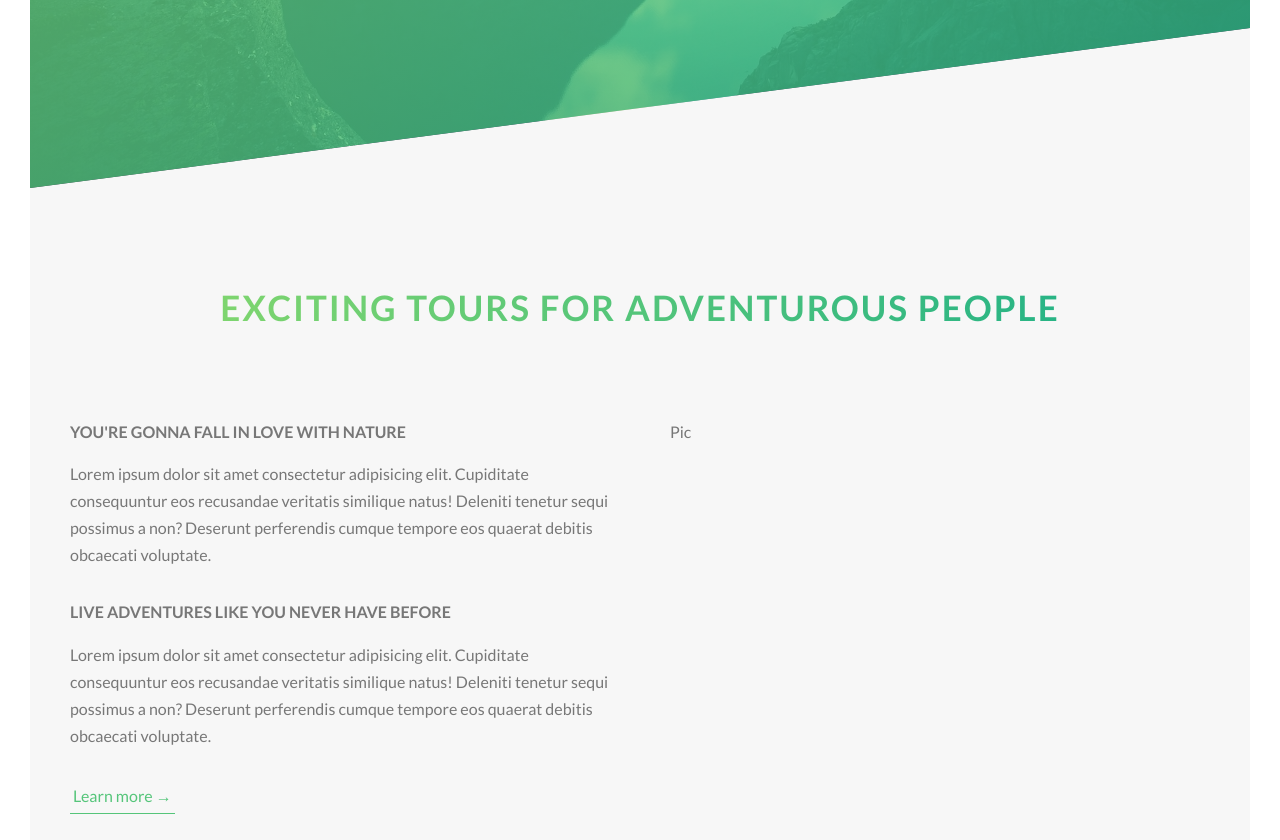
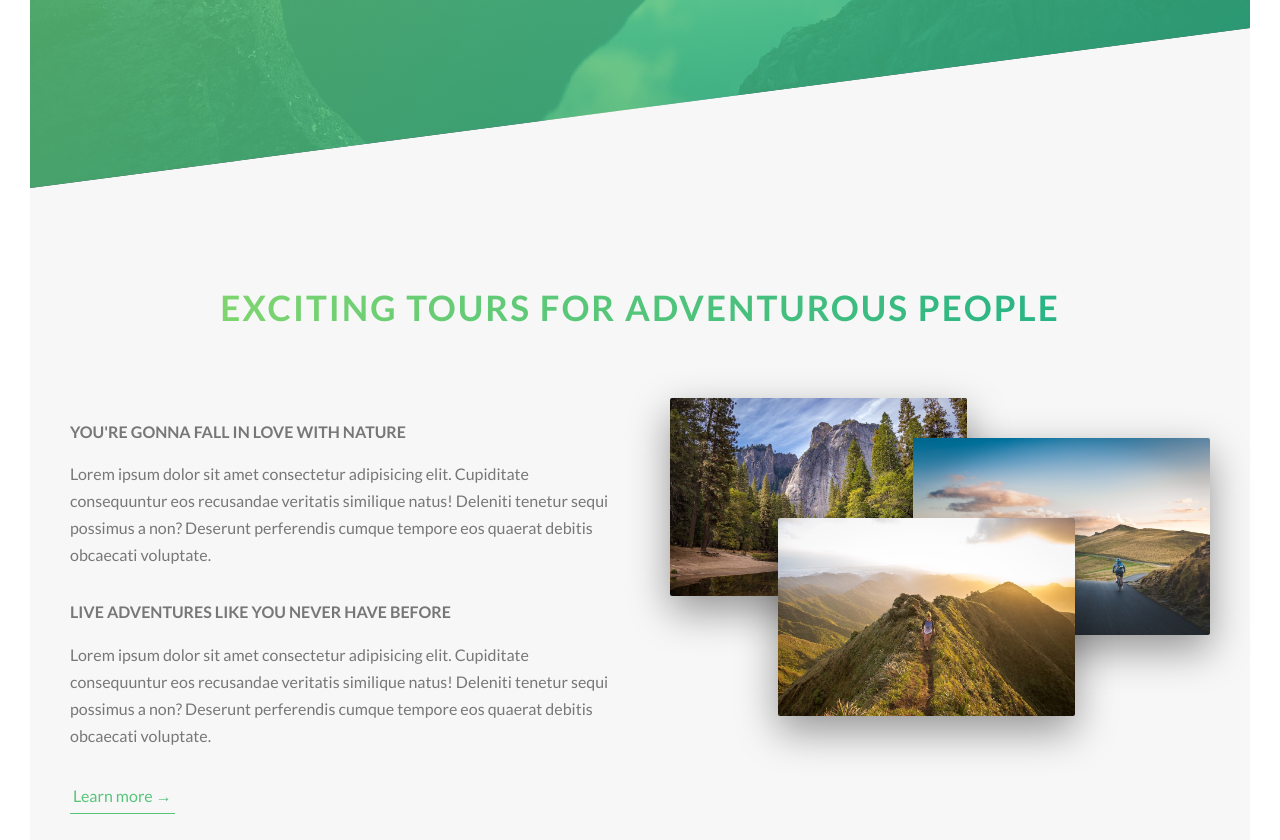
Before and after one commit to sailor95/scss-web-store, a website: page index.html in a window 1280 px wide. Shown: the part 602-1442 px from the top of the page. Drawn offline with Linux system fonts and the light colour scheme.

Commit message:
Create picture section with hover effects

```diff
--- a/index.html
+++ b/index.html
@@ -61,7 +61,11 @@
                     <a href="#" class="btn-text">Learn more &rarr;</a>
                 </div>
                 <div class="col-1-of-2">
-                    Pic
+                    <div class="composition">
+                        <img src="res/nat-1-large.jpg" alt="Pic 1" class="composition__photo composition__photo--p1">
+                        <img src="res/nat-2-large.jpg" alt="Pic 2" class="composition__photo composition__photo--p2">
+                        <img src="res/nat-3-large.jpg" alt="Pic 3" class="composition__photo composition__photo--p3">
+                    </div>
                 </div>
             </div>
         </section>
--- /dev/null
+++ b/sass/components/_compositions.scss
@@ -0,0 +1,39 @@
+.composition {
+  position: relative;
+
+  &__photo {
+    width: 55%;
+    box-shadow: 0 1.5rem 4rem rgba($color: $color-black, $alpha: 0.4);
+    border-radius: 2px;
+    position: absolute;
+    z-index: 10;
+    transition: all 0.2s;
+    outline-offset: 2rem;
+
+    &--p1 {
+      left: 0;
+      top: -2rem;
+    }
+
+    &--p2 {
+      right: 0;
+      top: 2rem;
+    }
+
+    &--p3 {
+      left: 20%;
+      top: 10rem;
+    }
+
+    &:hover {
+      outline: 1.5rem solid $color-primary;
+      transform: scale(1.05);
+      box-shadow: 0 2.5rem 4rem rgba($color: $color-black, $alpha: 0.5);
+      z-index: 20;
+    }
+  }
+
+  &:hover &__photo:not(:hover) {
+    transform: scale(0.95);
+  }
+}
--- a/sass/main.scss
+++ b/sass/main.scss
@@ -8,6 +8,7 @@
 @import "base/utils";
 
 @import "components/button";
+@import "components/compositions";
 
 @import "layout/grid";
 @import "layout/header";
```
Also changed, not shown: css/style.css.
